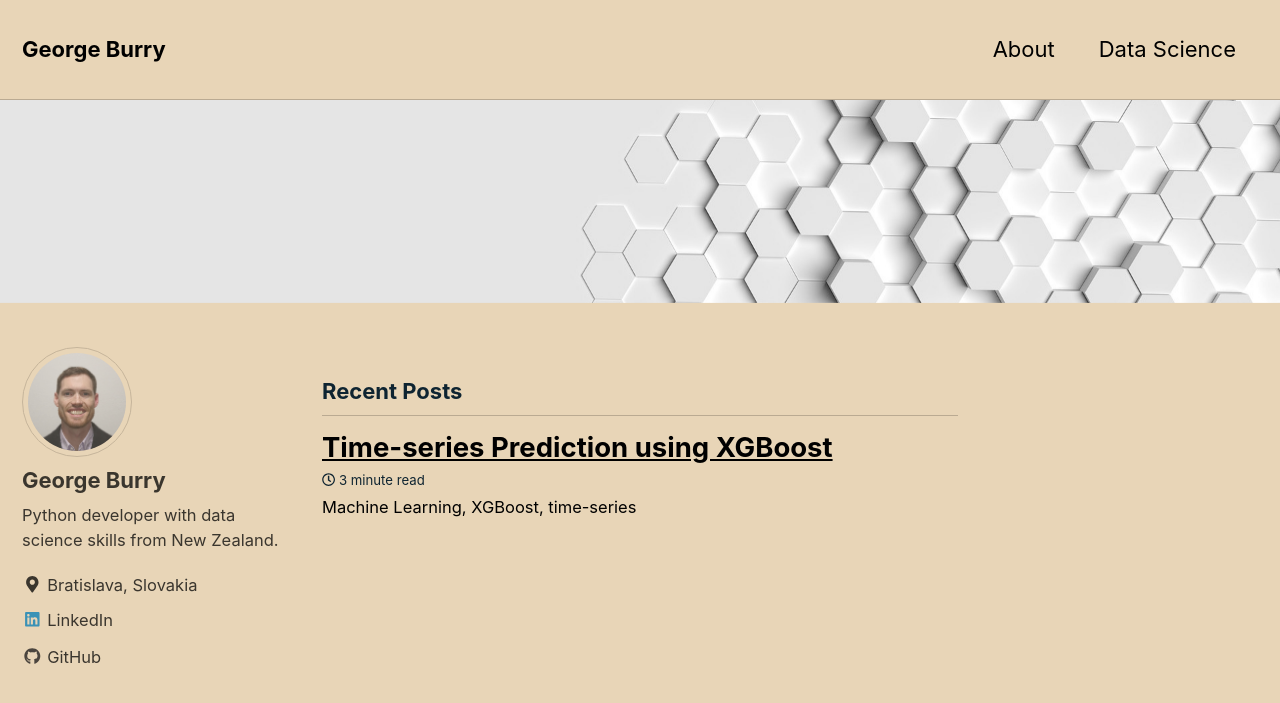
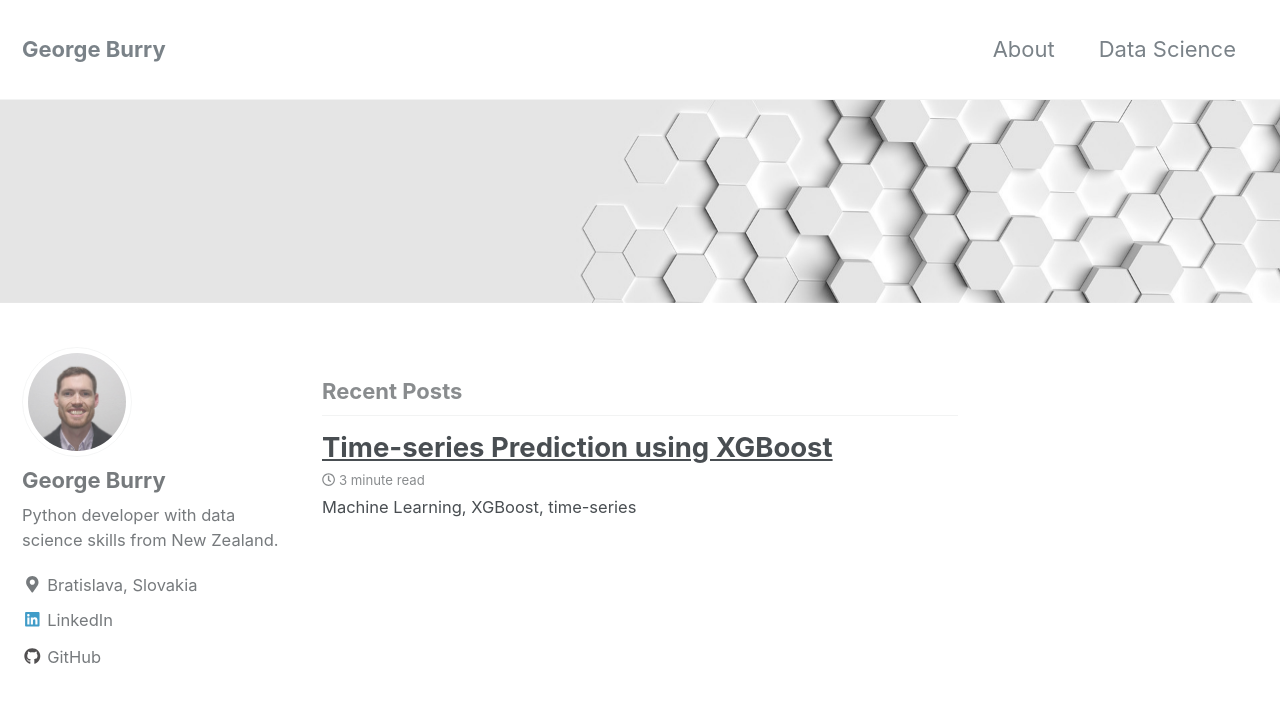
Before and after one commit to georgeburry/georgeburry.github.io, a Jekyll site: the page built from index.html, in a window 1280 px wide and 900 px high. Shown: the top 703 px of the window. Built offline with Jekyll 4.4.1, drawn with Linux system fonts in a browser that asks for light colours; nearby versions of some CDN libraries; the list of posts is cut into pages by our own code.

Commit message:
Update _config.yml

```diff
--- a/_config.yml
+++ b/_config.yml
@@ -12,7 +12,7 @@
 
 # theme                  : "minimal-mistakes-jekyll"
 # remote_theme           : "mmistakes/minimal-mistakes"
-minimal_mistakes_skin    : "sunrise" # "default" # "air", "aqua", "contrast", "dark", "dirt", "neon", "mint", "plum", "sunrise"
+minimal_mistakes_skin    : "default" # "air", "aqua", "contrast", "dark", "dirt", "neon", "mint", "plum", "sunrise"
 
 # Site Settings
 locale                   : "en-UK"
```
